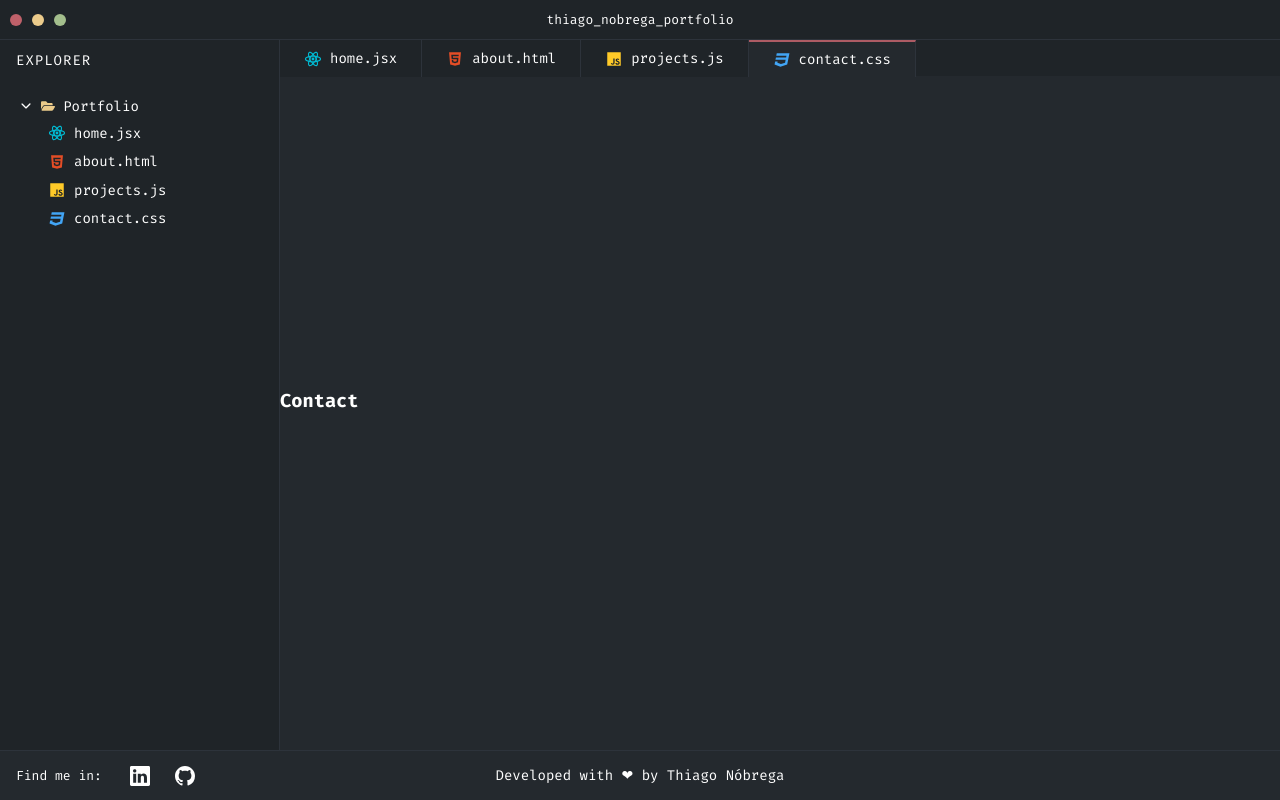
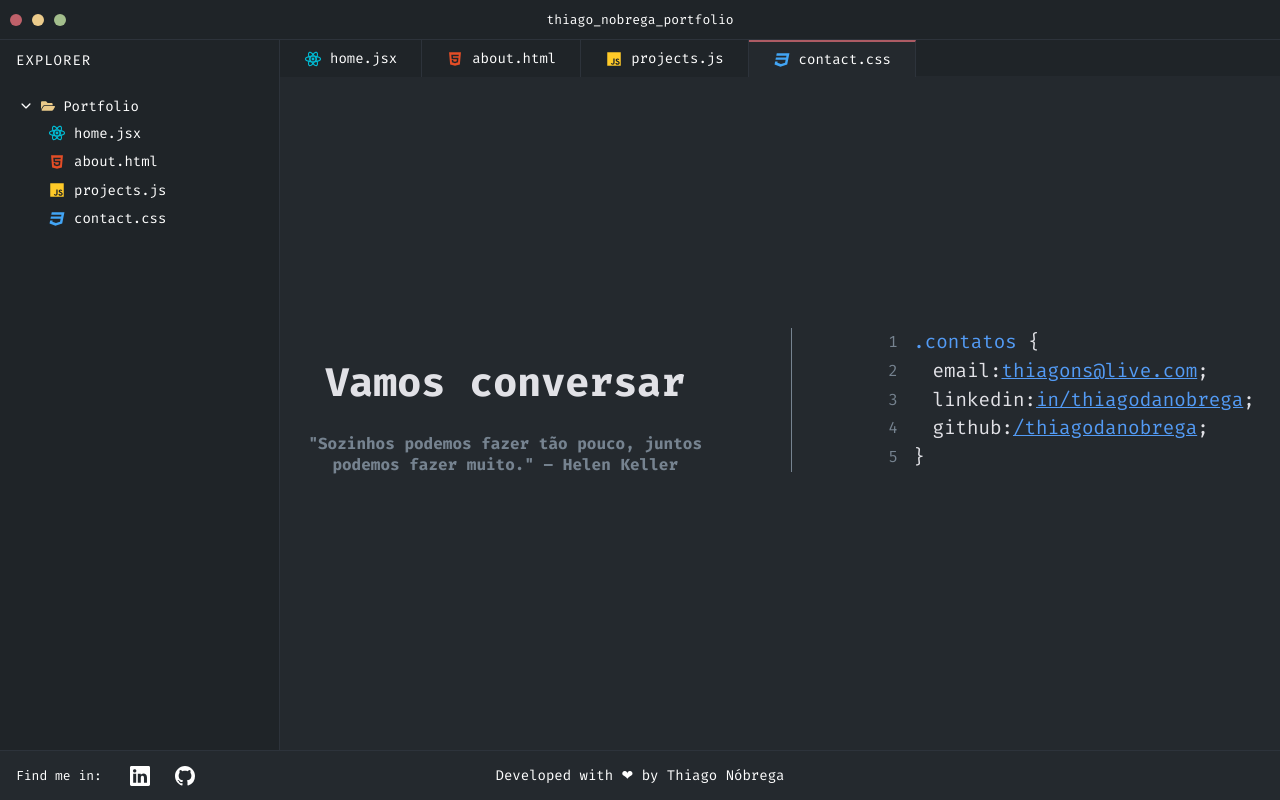
Before and after one commit to thiagosousa-dev/myPortfolio, a React (Create React App) app: page /contact in a window 1280 px wide. Built offline with nearby package versions, Linux system fonts and the light colour scheme; a web font is replaced by a local one.

Commit message:
feat: adicionando contatos na tela de contato

```diff
--- /dev/null
+++ b/src/data/contacts.js
@@ -0,0 +1,7 @@
+const contacts = [
+  {social: 'email', href: 'mailto:thiagons@live.com', text:'thiagons@live.com'},
+  {social: 'linkedin', href: 'https://www.linkedin.com/in/thiagodanobrega/', text: "in/thiagodanobrega"},
+  {social: 'github', href: 'https://github.com/thiagodanobrega', text: "/thiagodanobrega"}
+];
+
+export default contacts;
--- a/src/pages/Contact.js
+++ b/src/pages/Contact.js
@@ -4,6 +4,8 @@ import TitleBar from "../components/TitleBar";
 import Footer from "../components/Footer";
 import SideBar from "../components/SideBar";
 import MenuMobile from "../components/MenuMobile";
+import "../styles/Contact.css"
+import contacts from "../data/contacts";
 
 function Contact() {
   return (
@@ -13,8 +15,22 @@ function Contact() {
         <section className="main-container">
           <Header />
           <MenuMobile />
-          <main className="main-wrapper">
-            <h1>Contact</h1>
+          <main className="main-wrapper contact">
+            <div className="title-container">
+              <h1 className="title-contact">Vamos conversar</h1>
+              <h2 className="message-contact">"Sozinhos podemos fazer tão pouco, juntos podemos fazer muito." – Helen Keller</h2>
+            </div>
+            <div className="list-contact">
+              <p className="class-name line">.contatos<span className="element">{' {'}</span></p>
+              {
+                contacts.map(({social, href, text}) => (
+                  <p className="key-name line" key={social}>{social}:
+                    <a href={href} target="_blank" rel="noreferrer">{text}</a>;
+                  </p>
+                ))
+              }
+              <p className="element line">{'}'}</p>
+            </div>
           </main>
         </section>
         <SideBar />
--- /dev/null
+++ b/src/styles/Contact.css
@@ -0,0 +1,72 @@
+.main-wrapper.contact {
+  justify-content: center;
+  gap: 6rem;
+  align-items: center;
+}
+.class-name {
+  color: #539BF5;
+  font-size: 1.2rem;
+}
+
+.element {
+  color: #e1e1e6;
+  font-size: 1.2rem;
+}
+
+.key-name {
+  color: #e1e1e6;
+  margin-left: 1.2rem;
+  font-size: 1.2rem;
+}
+
+a {
+  color: #539BF5;
+  list-style: none;
+  font-size: 1.2rem;
+}
+
+.title-container {
+  width: min(400px, 90vw);
+  margin-top: 30px;
+  text-align: center;
+}
+
+.title-contact {
+  font-size: 2.5rem;
+  color: #e1e1e6;
+}
+
+.message-contact {
+  color: #768390;
+  font-size: 1rem;
+  margin-top: 1.5rem;
+}
+
+.list-contact {
+  counter-reset: line;
+  counter-increment: line 0;
+  position: relative;
+  white-space: pre-wrap;
+  padding-left: 7rem;
+}
+
+.list-contact .line {
+  display: block;
+  line-height: 1.5em;
+}
+
+.list-contact .line:before {
+  font-size: 1rem;
+  font-weight: normal;
+  position: absolute;
+  left: -10px;
+  content: counter(line);
+  counter-increment: line;
+  display: inline-block;
+  border-right: 1px solid #ddd;
+  border:none;
+  color: #768390;
+  font-family: 'Fira Code', monospace;
+  padding-left: 6rem;
+  border-left: 1px solid #768390;
+}
```
